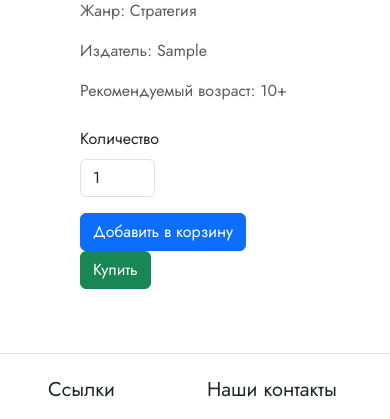
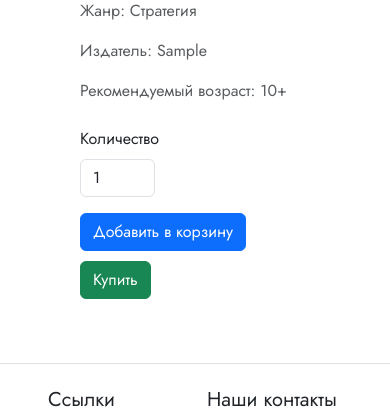
Before and after one commit to Asgef/gwent_website, a Django app: page /collections/1/ in a window 390 px wide. Shown: the part 466-885 px from the top of the page. Run offline with Django 5.2, Linux system fonts and the light colour scheme; tables that the repository leaves empty hold one stand-in row (values such as "Sample post"); grey boxes marked "Sample" are stand-in pictures; some libraries are stand-ins or nearby versions.

Commit message:
Fix margin for button in product show

```diff
--- a/game_gwent/static/game_gwent/css/product.css
+++ b/game_gwent/static/game_gwent/css/product.css
@@ -88,6 +88,13 @@
   }
 }
 
+@media (max-width: 417px) {
+  #product-form .btn.btn-success {
+    margin-top: 10px;
+  }
+}
+
+
 
 .main-banner {
     background-image: url(../img/Hero_banner.png);
```
